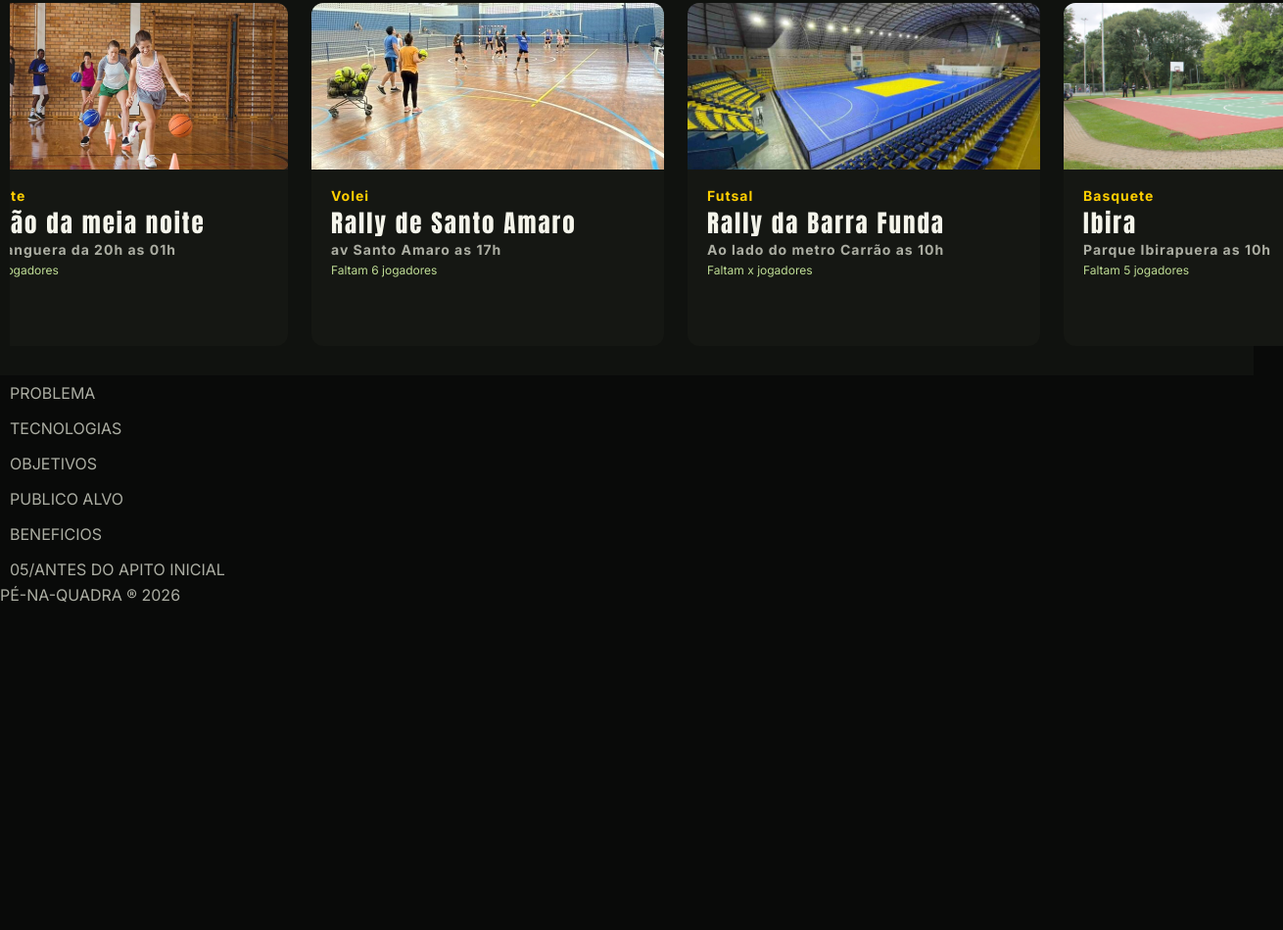
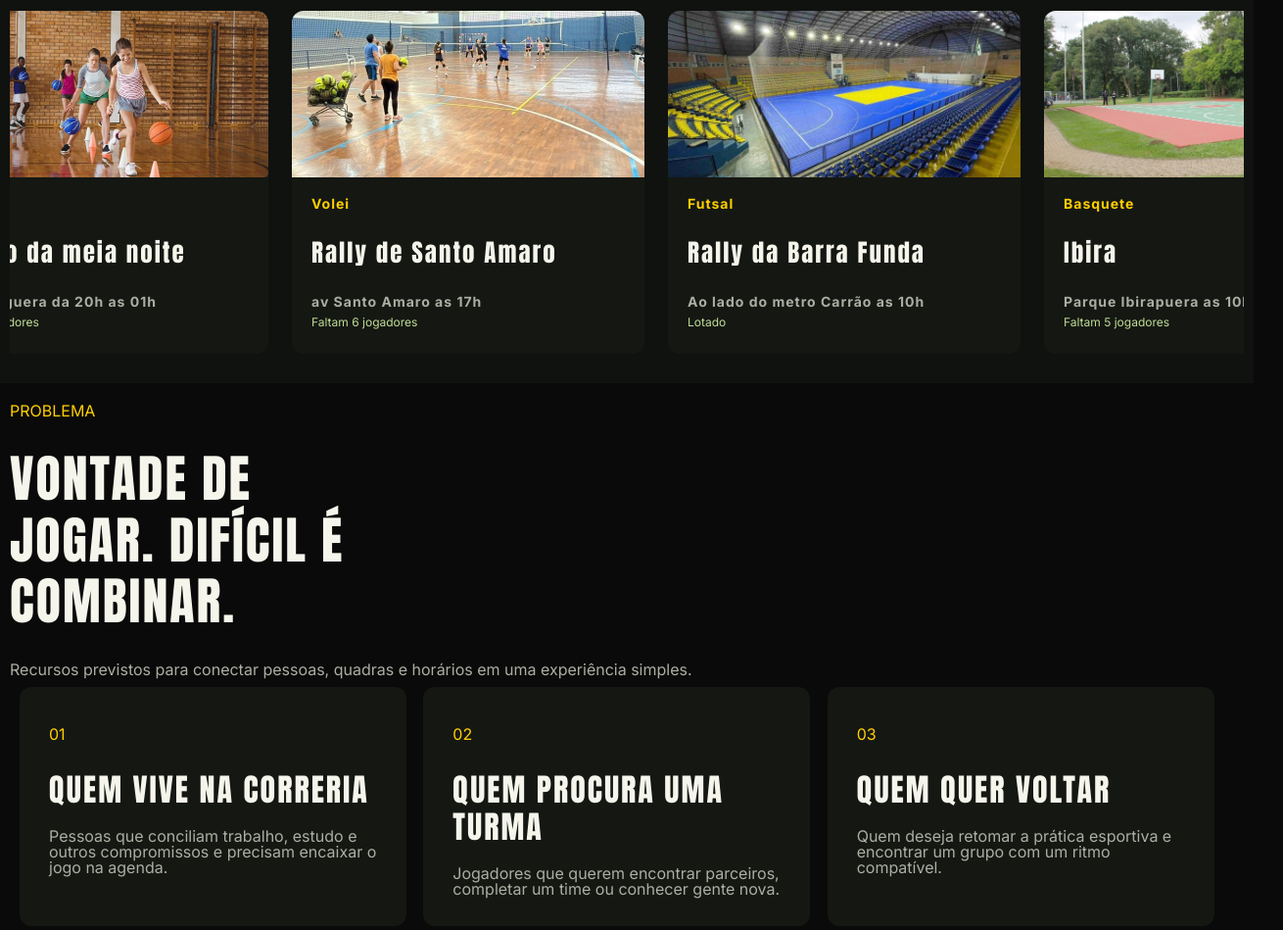
Before and after one commit to DiogenesHSCosta/GS-CITIZEN-TECH-FRONT-WEB, a plain HTML site: page index.html in a window 1280 px wide. Shown: the part 974-1923 px from the top of the page at 98% size, 1310 px wide, since content can reach past the window. Before the commit the page ends 1591 px from the top, so only its background shows below. Drawn offline with Linux system fonts and the light colour scheme.

Commit message:
realização da aba problematica

```diff
--- a/index.html
+++ b/index.html
@@ -26,7 +26,7 @@
     </header>
     <main>
         <section id="inicio">
-            <div class="inicio-texto">
+            <div class="inicio-te Bota my p esquentar obrigadxto">
                 <h1>QUEM TEM SEDE DE JOGO, <span>BOTA O PÉ NA QUADRA</span></h1>
                 <p>Encontre seu time, cuide da sua saúde e encaixe o esporte na correria da sua rotina. O próximo jogo começa com você</p>
                 <div class="agrupador-botoes">
@@ -104,7 +104,7 @@
                             <p>Futsal</p>
                             <h3>Rally da Barra Funda</h3>
                             <p>Ao lado do metro Carrão as 10h</p>
-                            <p>Faltam x jogadores</p>
+                            <p>Lotado</p>
                         </div>
                     </div>
                     <div class="quadras" data-modalidade="basquete">
@@ -150,7 +150,7 @@
                             <p>Futsal</p>
                             <h3>Rally da Barra Funda</h3>
                             <p>Ao lado do metro Carrão as 10h</p>
-                            <p>Faltam x jogadores</p>
+                            <p>Lotado</p>
                         </div>
                     </div>
                     <div class="quadras copia" data-modalidade="basquete">
@@ -167,6 +167,27 @@
         </section>
         <section id="problema">
             <p class="titulos-objetivos">PROBLEMA</p>
+            <h2>VONTADE DE JOGAR. DIFÍCIL É COMBINAR.</h2>
+            <p class="texto-explicativo">Recursos previstos para conectar pessoas, quadras e horários em uma experiência simples.</p>
+            <div class="agrupamento-lateral">
+                <div class="problematica">
+                    <p class="titulos-objetivos">01</p>
+                    <h3> QUEM VIVE NA CORRERIA </h3>
+                    <P>Pessoas que conciliam trabalho, estudo e outros compromissos e precisam encaixar o jogo na agenda.</P>
+                </div>
+
+                <div class="problematica">
+                    <p class="titulos-objetivos">02</p>
+                    <h3> QUEM PROCURA UMA TURMA</h3>
+                    <P>Jogadores que querem encontrar parceiros, completar um time ou conhecer gente nova.</P>
+                </div>
+
+                <div class="problematica">
+                    <p class="titulos-objetivos">03</p>
+                    <h3> QUEM QUER VOLTAR</h3>
+                    <P>Quem deseja retomar a prática esportiva e encontrar um grupo com um ritmo compatível.</P>
+                </div>
+            </div>
         </section>
         <section id="tecnologia">
             <p class="titulos-objetivos">TECNOLOGIAS</p>
--- a/src/css/style.css
+++ b/src/css/style.css
@@ -17,8 +17,13 @@ body h1, h2, h3{
     font-weight: 500;
     letter-spacing: 2px;
     font-style: normal;
-    font-size: 18px;
+    line-height: 1.2;
+    font-size: 52px;
     color: var(--cor-font-clara);
+    padding: 20px 0px;
+}
+h3{
+    font-size: 32px;
 }
 body p, li, label{
     font-family: "Inter", sans-serif;
@@ -34,6 +39,7 @@ section{
 header{
     position: sticky;
     top: 0;
+    z-index: 1000;
     width: 100%;
     background-color: var(--cor-principal);
     color: var(--cor-font-clara);
@@ -96,7 +102,7 @@ header li:hover::after {
     padding: 40px;
 }
 .inicio-texto h1{
-    font-size: 83px;
+    font-size: 12px;
     font-weight: 500;
     width: 70%;
     padding-bottom: 20px;
@@ -180,7 +186,6 @@ header li:hover::after {
     padding: 10px;
 }
 #quadras-sessao h2{
-    font-size: 54px;
     padding: 30px 0px;
 }
 
@@ -188,7 +193,7 @@ header li:hover::after {
 .carrossel{
     width: 100%;
     overflow: hidden;
-    padding: 20px;
+    padding: 20px 0px;
 }
 
 
@@ -264,6 +269,34 @@ header li:hover::after {
     color: #BFDD95;
     font-size: 12px;
 }
+/* fim sessão quadras */
 
+/* sessão problema */
+#problema .agrupamento-lateral{
+    width: 95%;
+    display: grid;
+    grid-template-columns: 1fr 1fr 1fr;
+    gap: 40px;
 
-/* fim sessão quadras */
+}
+
+.texto-explicativo{
+    padding: 10px 0px;
+}
+.titulos-objetivos{
+    color: var(--cor-secundaria);
+    padding: 10px 0px;
+}
+
+#problema h2{
+    width: 30%;
+}
+
+.problematica{
+    width: 90%;
+    margin: 0px 10px;
+    background-color: var(--cor-cards);
+    border-radius: 12px;;
+    padding: 30px;
+}
+/* fim sessão problema */
```
Also changed, not shown: arquivoIa.txt.
